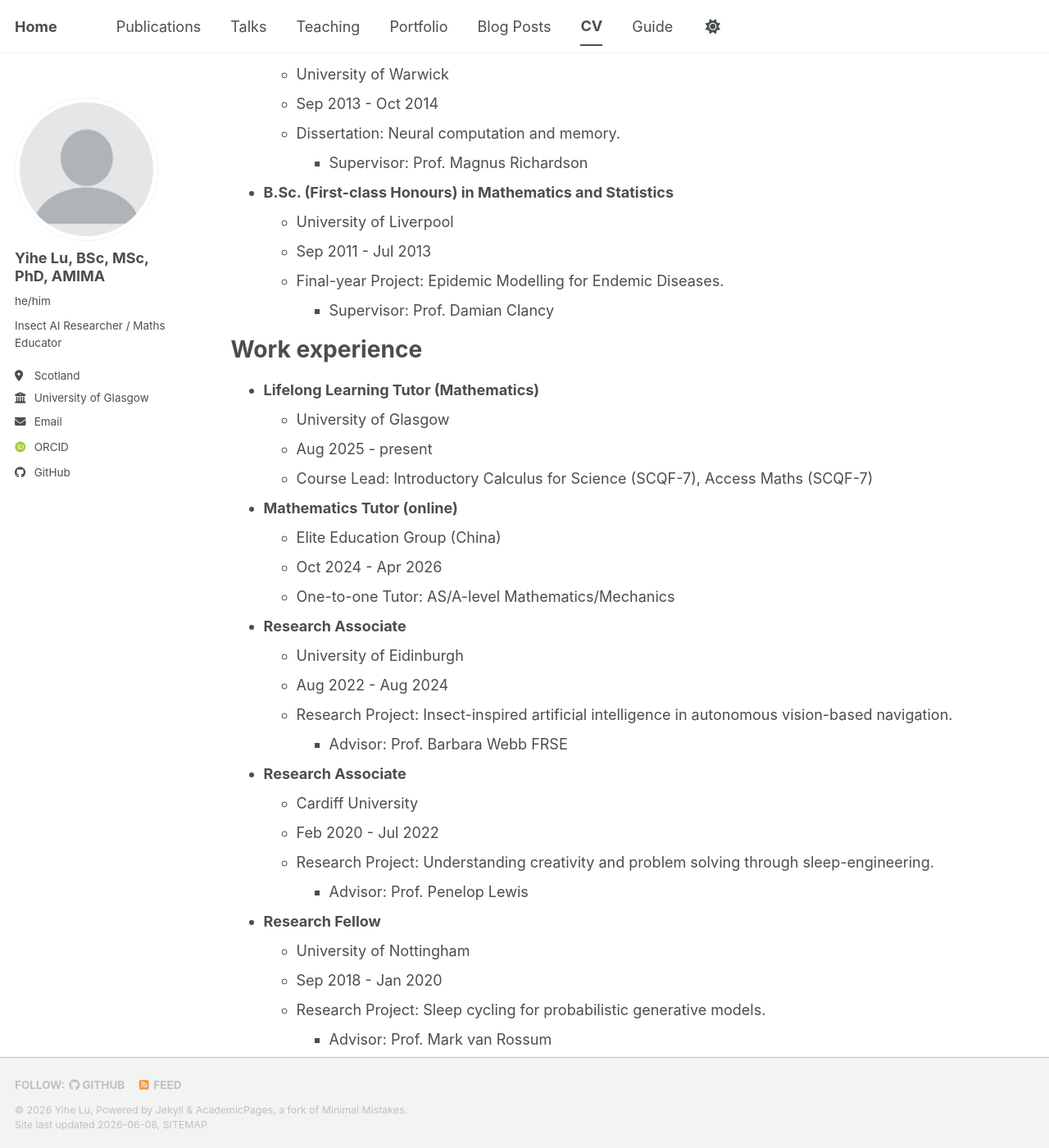
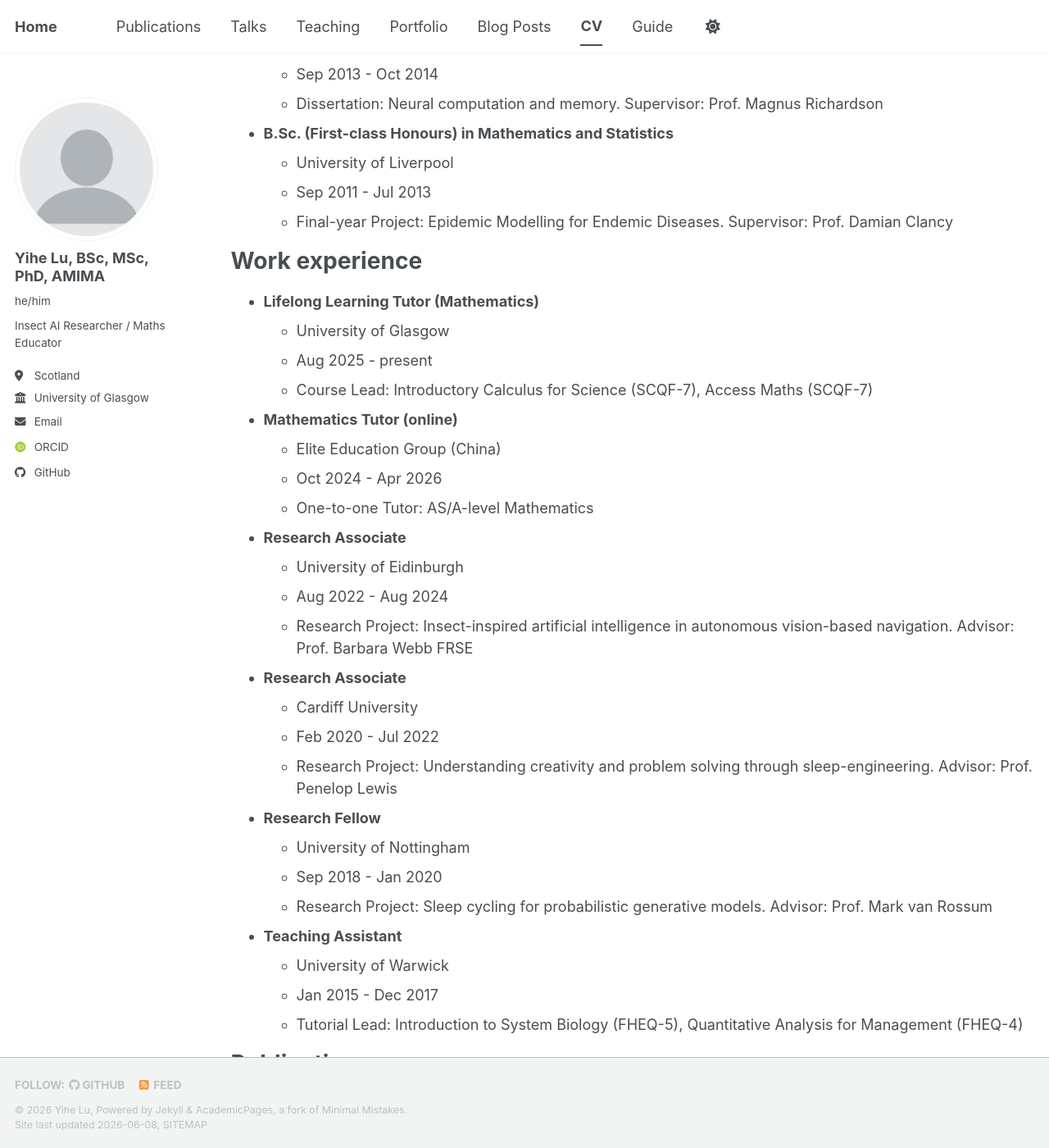
Before and after one commit to yihe-61wu/yihe-61wu.github.io, a Jekyll site: the page built from _pages/cv.md, in a window 1280 px wide and 1400 px high, scrolled down 442 px. Shown: the whole window at 82% size. Built offline with Jekyll 4.4.1, drawn with Linux system fonts in a browser that asks for light colours; some web fonts are replaced; a script bundle is joined from its source files by our own code; library files that are not in the unit come from our copies; some of the changed text lies outside the part shown.

Commit message:
update cv format

```diff
--- a/_pages/cv.md
+++ b/_pages/cv.md
@@ -17,18 +17,15 @@ Education
 * **Ph.D in Complexity Science**
   * University of Warwick
   * Oct 2014 - Mar 2019
-  * Thesis: Neuronal signal modulation by dendritic geometry.
-    * Supervisor: Prof. Yulia Timofeeva
+  * Thesis: Neuronal signal modulation by dendritic geometry. Supervisor: Prof. Yulia Timofeeva
 * **M.Sc. (Merit) in Mathematics**
   * University of Warwick
   * Sep 2013 - Oct 2014
-  * Dissertation: Neural computation and memory.
-    * Supervisor: Prof. Magnus Richardson
+  * Dissertation: Neural computation and memory. Supervisor: Prof. Magnus Richardson
 * **B.Sc. (First-class Honours) in Mathematics and Statistics**
   * University of Liverpool
   * Sep 2011 - Jul 2013
-  * Final-year Project: Epidemic Modelling for Endemic Diseases.
-    * Supervisor: Prof. Damian Clancy
+  * Final-year Project: Epidemic Modelling for Endemic Diseases. Supervisor: Prof. Damian Clancy
 
 Work experience
 ======
@@ -40,30 +37,27 @@ Work experience
 * **Mathematics Tutor (online)**
   * Elite Education Group (China)
   * Oct 2024 - Apr 2026
-  * One-to-one Tutor: AS/A-level Mathematics/Mechanics
+  * One-to-one Tutor: AS/A-level Mathematics
 
 * **Research Associate**
   * University of Eidinburgh
   * Aug 2022 - Aug 2024
-  * Research Project: Insect-inspired artificial intelligence in autonomous vision-based navigation.
-    * Advisor: Prof. Barbara Webb FRSE
+  * Research Project: Insect-inspired artificial intelligence in autonomous vision-based navigation. Advisor: Prof. Barbara Webb FRSE
 
 * **Research Associate**
   * Cardiff University
   * Feb 2020 - Jul 2022
-  * Research Project: Understanding creativity and problem solving through sleep-engineering.
-    * Advisor: Prof. Penelop Lewis
+  * Research Project: Understanding creativity and problem solving through sleep-engineering. Advisor: Prof. Penelop Lewis
 
 * **Research Fellow**
   * University of Nottingham
   * Sep 2018 - Jan 2020
-  * Research Project: Sleep cycling for probabilistic generative models.
-    * Advisor: Prof. Mark van Rossum
+  * Research Project: Sleep cycling for probabilistic generative models. Advisor: Prof. Mark van Rossum
 
 * **Teaching Assistant**
   * University of Warwick
   * Jan 2015 - Dec 2017
-  * Group Tutor: Introduction to System Biology (FHEQ-5), Quantitative Analysis for Management (FHEQ-4)
+  * Tutorial Lead: Introduction to System Biology (FHEQ-5), Quantitative Analysis for Management (FHEQ-4)
 
 <!-- Skills
 ======
```
